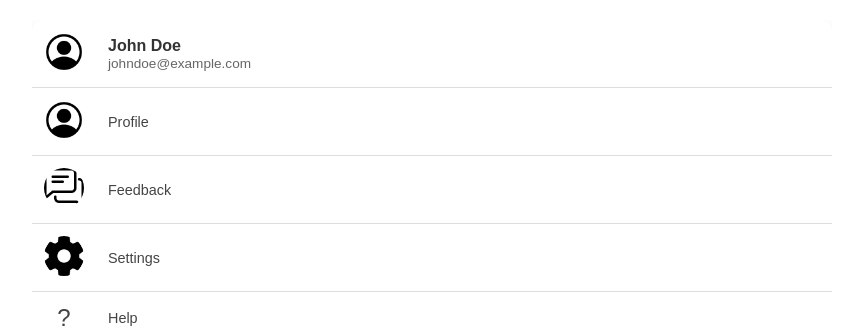
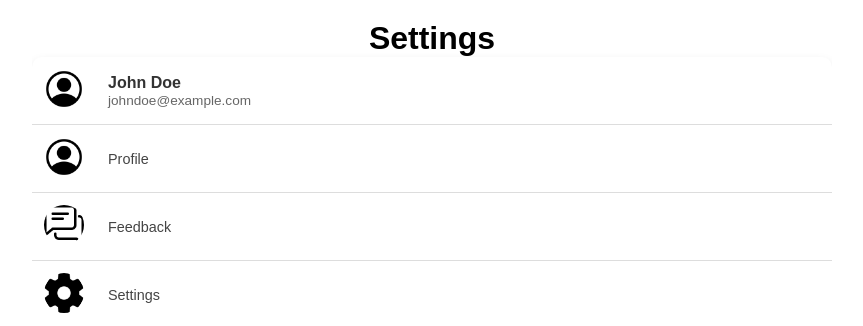
Before and after one commit to dhananjayp8/profile, a plain HTML site: page index.html in a window 1280 px wide. Shown: the top 326 px of the page, without its empty margins (208-1071 px from the left). Drawn offline with Linux system fonts and the light colour scheme.

Commit message:
added image

```diff
--- a/index.html
+++ b/index.html
@@ -17,6 +17,7 @@
       </head>
       <body>
         <div class="table-container">
+          <h1>Settings</h1>
           <table>
             <thead>
               <tr>
--- a/style.css
+++ b/style.css
@@ -6,14 +6,16 @@
   font-family: "Avenir", "Avenir Next", sans-serif;
 }
 
-
 .table-container {
   width: 100%;
   max-width: 800px;
   margin: 20px auto;
   overflow-x: auto;
 }
-
+.table-container h1 {
+  text-align: center;
+  color: black;
+}
 
 table {
   width: 100%;
@@ -24,14 +26,12 @@ table {
   overflow: hidden;
 }
 
-
 th,
 td {
   padding: 12px;
   text-align: left;
   border-bottom: 1px solid #ddd;
 }
-
 
 .user-icon {
   width: 60px;
@@ -44,7 +44,6 @@ td {
   border-radius: 50%;
   object-fit: cover;
 }
-
 
 .user-info {
   min-width: 150px;
@@ -61,12 +60,10 @@ td {
   color: #666;
 }
 
-
 td {
   font-size: 0.9rem;
   color: #444;
 }
-
 
 @media screen and (max-width: 600px) {
   table {
@@ -91,14 +88,12 @@ td {
   font-family: Arial, sans-serif;
 }
 
-
 .table-container {
   width: 100%;
   max-width: 800px;
   margin: 20px auto;
   overflow-x: auto;
 }
-
 
 table {
   width: 100%;
@@ -109,14 +104,12 @@ table {
   overflow: hidden;
 }
 
-
 th,
 td {
   padding: 12px;
   text-align: left;
   border-bottom: 1px solid #ddd;
 }
-
 
 .user-icon {
   width: 60px;
```
Also changed, not shown: images/contact-us.png (added).
